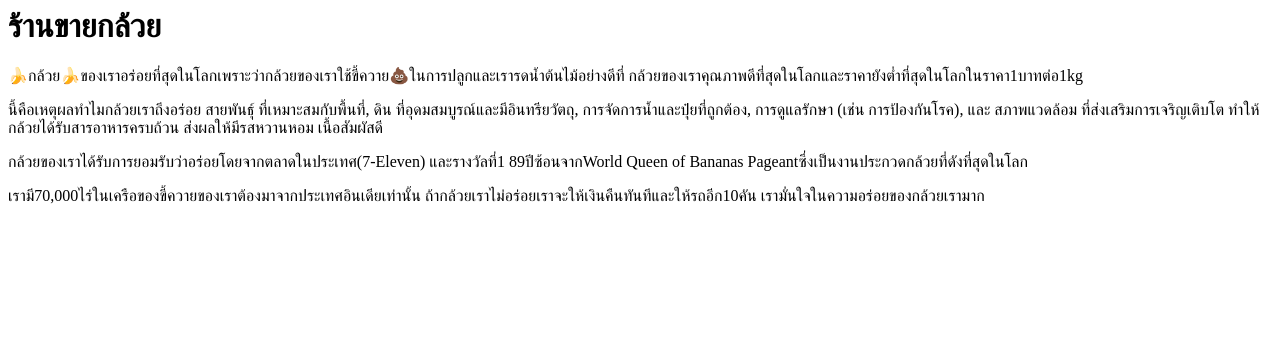
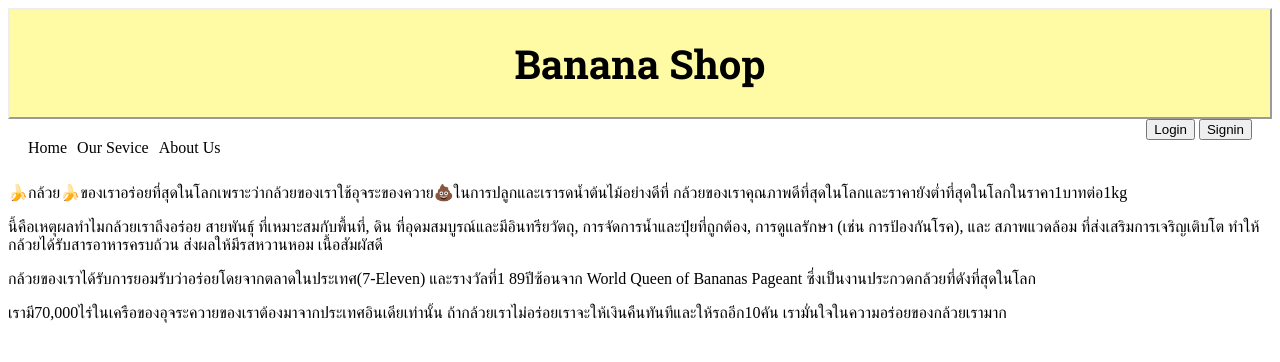
Before and after one commit to vorasornv-bot/HTML_css, a plain HTML site: page Banana shop.html in a window 1280 px wide. Drawn offline with Linux system fonts and the light colour scheme.

Commit message:
Fix: Update  CSS Header,Nav and Button

```diff
--- a/Banana shop.html
+++ b/Banana shop.html
@@ -3,27 +3,79 @@
 <head>
   <meta charset ="UTF-8">
   <meta 'viewpoint' content ='width=device-width, initial-scale=1.0'>
-  <title>ร้านขายกล้วย</title>
+  <link rel="preconnect" href="https://fonts.googleapis.com">
+<link rel="preconnect" href="https://fonts.gstatic.com" crossorigin>
+<link href="https://fonts.googleapis.com/css2?family=Roboto+Slab:wght@100..900&display=swap" rel="stylesheet">
+  <title>Banana Shop</title>
   <style>
+    .header{
+      display:flex;
+      justify-content: center;
+      background-color:rgb(255,249,126,0.7);
+      border:2px,outset;
+      font-family: "Roboto Slab", serif;
+      font-size:20px;
+    }
+    .nav{
+      display: flex;
+      justify-content:center;
+      margin-top: 20px;
+      margin-bottom:10px;
+
+    }
+    .nav a{
+      padding-right: 10px;
+      color: rgb(0,0,0);
+      text-decoration: none;
+    }
+    .nav a:hover{
+      padding-right: 10px;
+      color:;
+      text-decoration: underline;
+    }
+    .all-nav{
+      display: flex;
+      justify-content:space-between;
+      margin-left: 20px;
+      margin-right: 20px;
+    .all-nav .login-Signin bu
+    }tton{
+      width:100px;
+      height: 30px;
+      margin-top:10px;
+      background-color: rgb(48, 58, 254,0.1)
+    }
+    .all-nav .login-Signin button :hover{
+      background-color: rgb(255,249,126,1);
+      cursor: pointer;
+    }
   </style>
 </head>
 <body>
-  <header>
-   <h1>ร้านขายกล้วย<h/1>
+  <header class = "header">
+   <h1>Banana Shop</h1>
   </header>
-  <nav>
+  <nav class = 'all-nav'>
+    <div class="nav">
+    <a href="">Home</a>
+    <a href="">Our Sevice</a>
+    <a href="">About Us</a>
+    </div>
+    <div class='login-Signin'>
+      <button>Login</button>
+      <button>Signin</button>
 
   </nav>
   <article>
     <div>
       <p>
-        🍌กล้วย🍌ของเราอร่อยที่สุดในโลกเพราะว่ากล้วยของเราใช้ขี้ควาย💩ในการปลูกและเรารดน้ำต้นไม้อย่างดีที่ กล้วยของเราคุณภาพดีที่สุดในโลกและราคายังต่ำที่สุดในโลกในราคา1บาทต่อ1kg  </p>
+        🍌กล้วย🍌ของเราอร่อยที่สุดในโลกเพราะว่ากล้วยของเราใช้อุจระของควาย💩ในการปลูกและเรารดน้ำต้นไม้อย่างดีที่ กล้วยของเราคุณภาพดีที่สุดในโลกและราคายังต่ำที่สุดในโลกในราคา1บาทต่อ1kg  </p>
         <p>นี้คือเหตุผลทำไมกล้วยเราถึงอร่อย สายพันธุ์ ที่เหมาะสมกับพื้นที่, ดิน ที่อุดมสมบูรณ์และมีอินทรียวัตถุ, การจัดการน้ำและปุ๋ยที่ถูกต้อง, การดูแลรักษา (เช่น การป้องกันโรค), และ สภาพแวดล้อม ที่ส่งเสริมการเจริญเติบโต ทำให้กล้วยได้รับสารอาหารครบถ้วน ส่งผลให้มีรสหวานหอม เนื้อสัมผัสดี</p>
       <p>
-        กล้วยของเราได้รับการยอมรับว่าอร่อยโดยจากตลาดในประเทศ(7-Eleven) และรางวัลที่1 89ปีซ้อนจากWorld Queen of Bananas Pageantซึ่งเป็นงานประกวดกล้วยที่ดังที่สุดในโลก
+        กล้วยของเราได้รับการยอมรับว่าอร่อยโดยจากตลาดในประเทศ(7-Eleven) และรางวัลที่1 89ปีซ้อนจาก World Queen of Bananas Pageant ซึ่งเป็นงานประกวดกล้วยที่ดังที่สุดในโลก
       </p>
       <p>
-        เรามี70,000ไร่ในเครือของขี้ควายของเราต้องมาจากประเทศอินเดียเท่านั้น ถ้ากล้วยเราไม่อร่อยเราจะให้เงินคืนทันทีและให้รถอีก10คัน เรามั่นใจในความอร่อยของกล้วยเรามาก
+        เรามี70,000ไร่ในเครือของอุจระควายของเราต้องมาจากประเทศอินเดียเท่านั้น ถ้ากล้วยเราไม่อร่อยเราจะให้เงินคืนทันทีและให้รถอีก10คัน เรามั่นใจในความอร่อยของกล้วยเรามาก
       </p>
 
 
```
